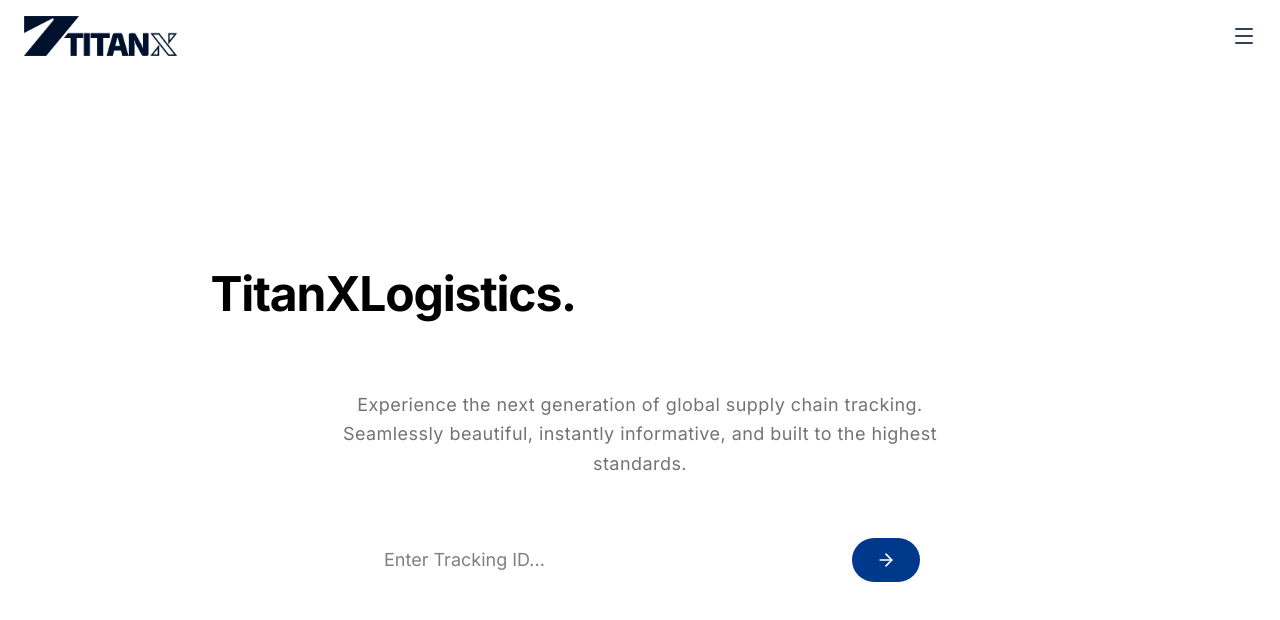
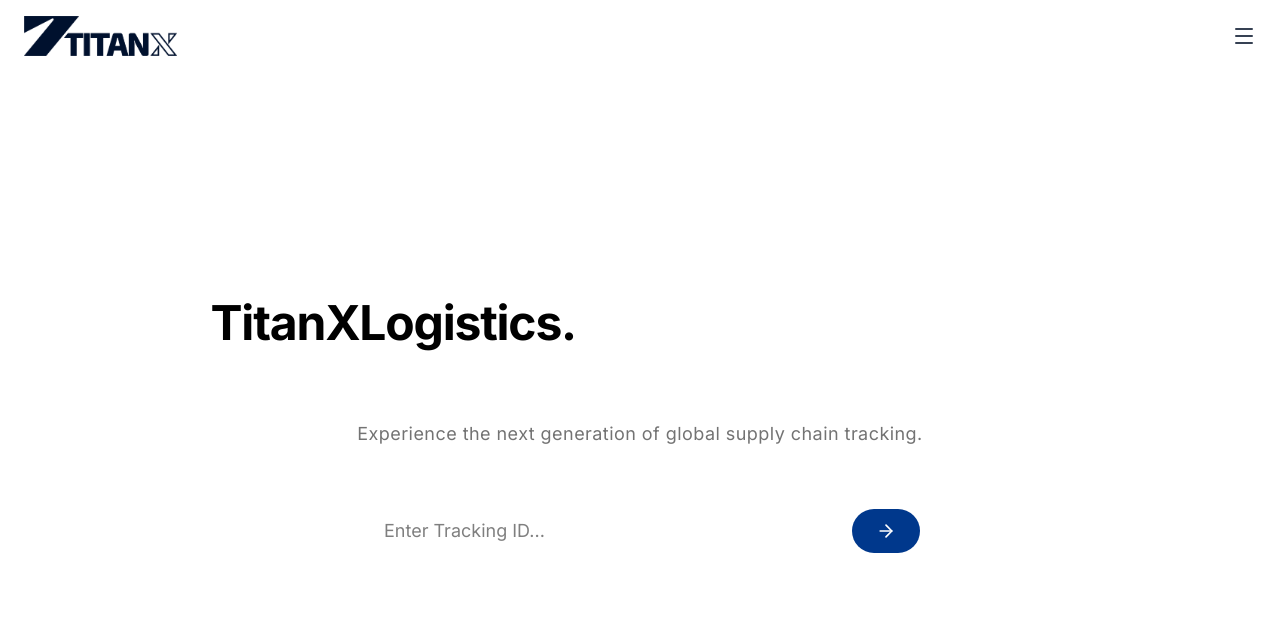
Before and after one commit to anujmeenasharma/tropicade-tracking, a Next.js app: page /track in a window 1280 px wide. Shown: the top 620 px of the page. Built offline with nearby package versions, Linux system fonts and the light colour scheme.

Commit message:
para changed

```diff
--- a/app/track/page.js
+++ b/app/track/page.js
@@ -57,7 +57,7 @@ export default function Home() {
               </span>
             </h1>
             <p className="mt-6 text-lg tracking-wide text-neutral-500 leading-relaxed max-w-2xl mx-auto">
-              Experience the next generation of global supply chain tracking. Seamlessly beautiful, instantly informative, and built to the highest standards.
+              Experience the next generation of global supply chain tracking.
             </p>
           </motion.div>
 
```
